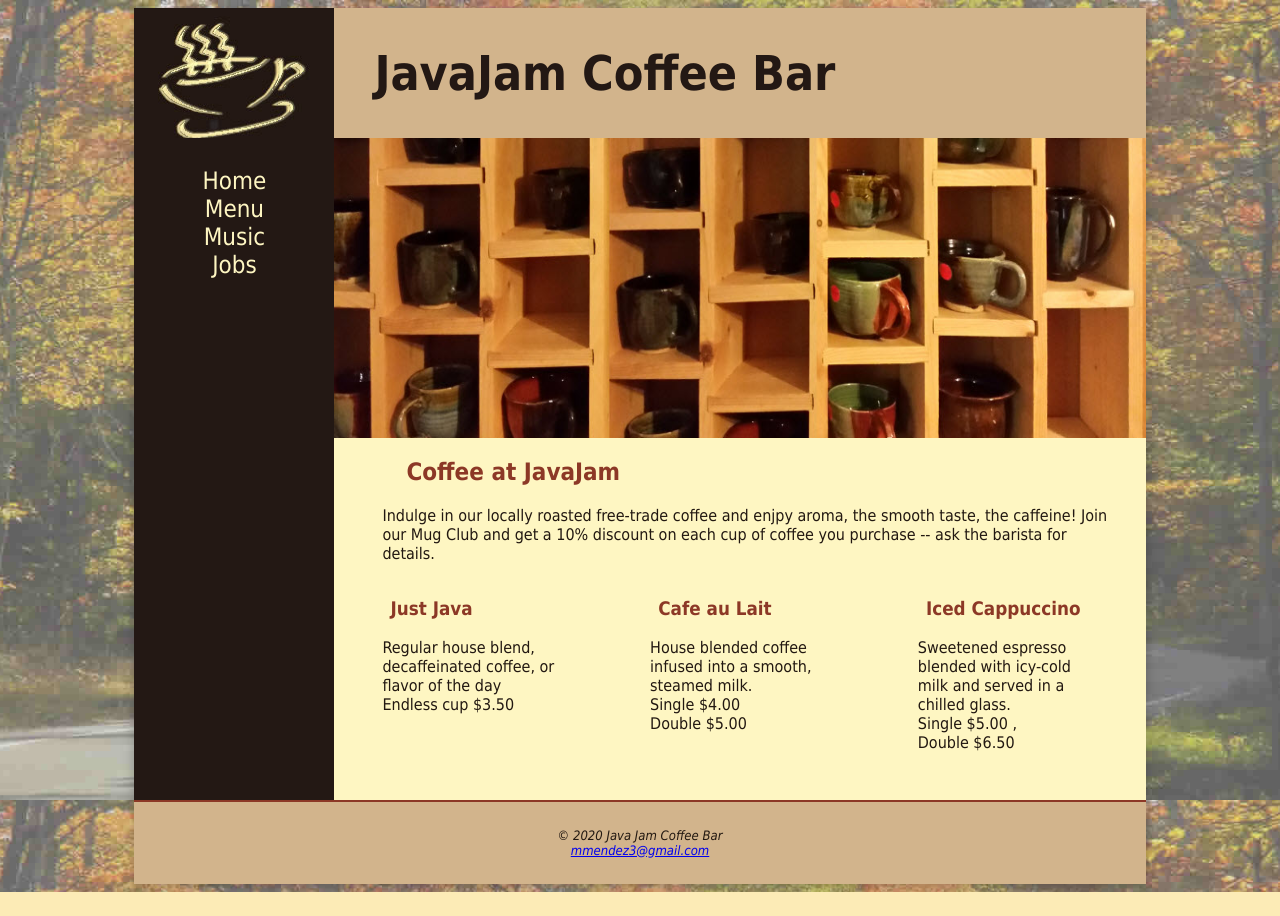
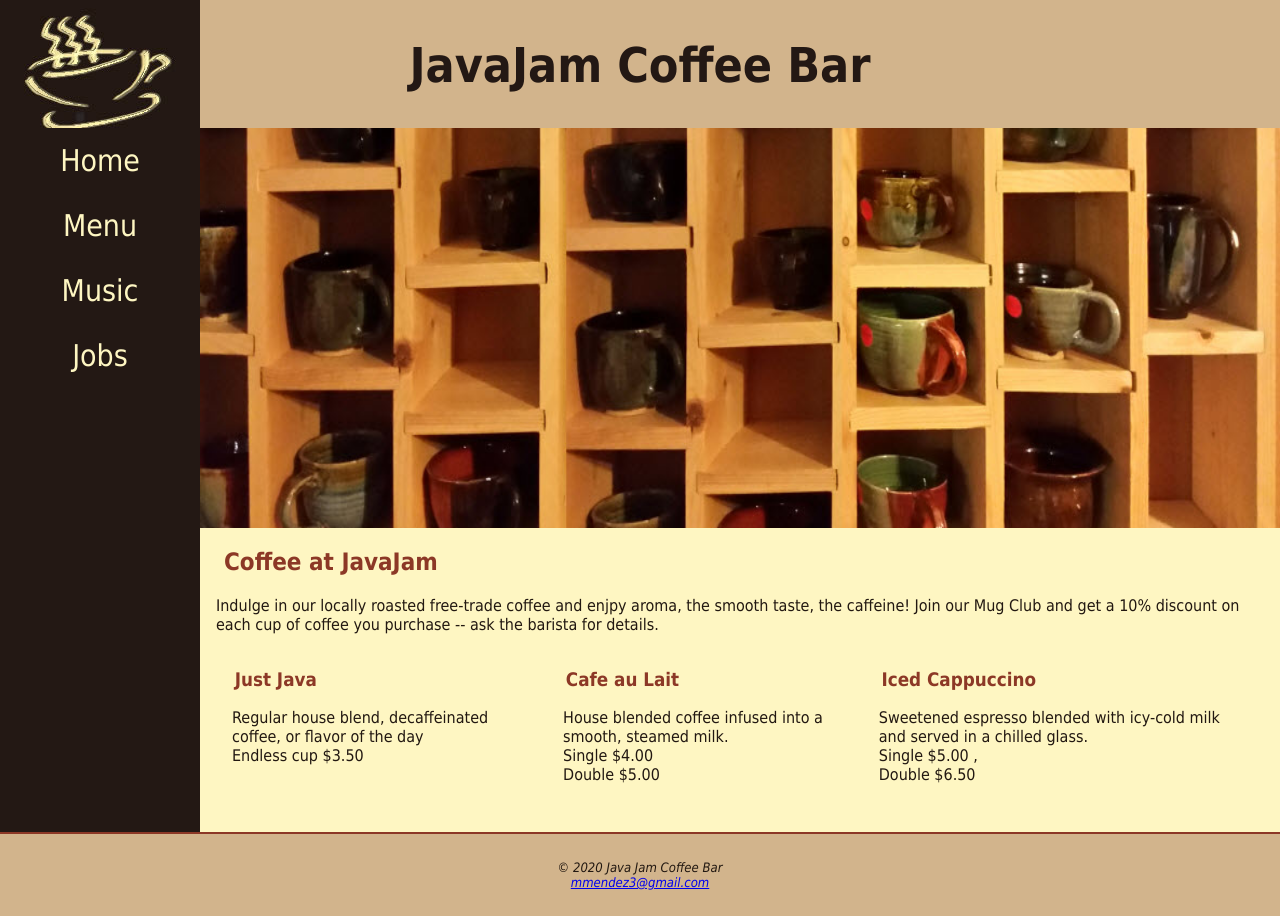
Before and after one commit to mayooo18/javajam, a plain HTML site: page menu.html in a window 1280 px wide. Before the commit the page ends 892 px from the top, so only its background shows below. Drawn offline with Linux system fonts and the light colour scheme.

Commit message:
javajam7 completed week 4

```diff
--- a/javajam.css
+++ b/javajam.css
@@ -4,31 +4,28 @@
 
 body{
     font-family: Tahoma, Arial, sans-serif;
-    background-color: #fcebb6;
+    background-color: #d2b48c;
     color: #221811;
-    background-image: url("./graphics /fadedroad50.jpg") ;
-    background-repeat: no-repeat;
-    background-size: cover;
-    background-attachment: fixed;
+    margin: 0;
 }
 
 #homehero{
     height: 300px;
-    background-image: url("./graphics /hero.jpg");
+    background-image: url("./graphics /road.jpg");
     background-repeat: no-repeat;
     background-size: 100%100%;
     background-position: center;
 }
 #heromugs{
     height: 300px;
-    background-image: url("./graphics /heromugs.jpg");
+    background-image: url("./graphics /threemugs.jpg");
     background-repeat: no-repeat;
     background-size: 100%100%;
     background-position: center;
 }
 #heroguitar{
     height: 300px;
-    background-image: url("./graphics /heroguitar.jpg");
+    background-image: url("./graphics /guitar.jpg");
     background-repeat: no-repeat;
     background-size: 100%100%;
     background-position: center;
@@ -39,44 +36,49 @@ main{
     padding-right: 0;
     padding-top: 0;
     padding-bottom: 2em;
-    margin-left: 200px;
     background-color: #fef6c2;
-    overflow: auto;
+
 
 }
 
 
 main h2{
-    padding-left: 3em;
+    padding-left: 1em;
+    padding-right: 1em;
+}
+main h3{
+    padding-left: 1em;
+    padding-right: 1em;
+}
+main h4{
+    padding-left: 1em;
+    padding-right: 1em;
+}
+main p{
+    padding-left: 1em;
+    padding-right: 1em;
+}
+main ul{
+    padding-left: 2em;
     padding-right: 2em;
 }
-main h3{
-    padding-left: 3em;
-    padding-right: 2em;
-}
-main h4{
-    padding-left: 3em;
-    padding-right: 2em;
-}
-main p{
-    padding-left: 3em;
-    padding-right: 2em;
-}
-main ul{
-    padding-left: 3em;
-    padding-right: 2em;
+main div{
+    padding-left: 1em;
+    padding-right: 1em;
+
 }
 main dl{
-    padding-left: 3em;
-    padding-right: 2em;
+    padding-left: 1em;
+    padding-right: 1em;
 }
 header{
     background-color:#d2b48c;
     color: #231814;
-    background-image: url("./graphics /coffeelogo.jpg") ;
+    background-image: url("./graphics /cup.jpg") ;
     background-repeat: no-repeat;
+    height: 128px;
     padding-top: 5px;
-    padding-left: 240px;
+    padding-left: 105px;
     padding-bottom: 5px;
 }
 header a:link,
@@ -91,7 +93,7 @@ header a:hover{
 }
 
 h1{
-    font-size: 3em;
+    font-size: 2em;
 
 }
 h3{
@@ -119,17 +121,18 @@ h4{
 
 nav{
     text-align: center;
-    font-weight: 200;
     font-size: 1.5em;
-    padding-top: 5px;
-    padding-bottom: 5px;
-    float: left;
-    width: 200px;
+
+
+
 
 }
 nav ul{
-    list-style-type: none;
-    padding-left: 0;
+    display: flex;
+    flex-direction: column;
+    margin: 0;
+    padding: 0;
+    font-size: 1.25em;
 
 }
 nav a{
@@ -144,6 +147,14 @@ nav a:visited {
 nav a:hover {
     color: #cc9933;
 }
+nav li{
+    padding-top: .5em;
+    padding-bottom: .5em;
+    padding-left: 1em;
+    padding-right: 1em;
+    width: 100%;
+    border-bottom: 1px solid;
+}
 footer{
     text-align: center;
     font-size: small;
@@ -154,16 +165,10 @@ footer{
 }
 
 #wrapper {
-    width: 80%;
-    margin-right: auto;
-    margin-left: auto;
     background-color: #231814;
-    min-width:900px ;
-    max-width: 1280px;
-    box-shadow:0 4px 12px rgba(0, 0, 0, .25);
     padding: 0;
+  }
 
-}
 .details{
     padding-left: 20%;
     padding-right: 20%;
@@ -173,14 +178,101 @@ img{
     padding-left: 10px;
     padding-right: 10px;
 }
-.onethird {
-    float: left;
-    width: 33%;
+
+#mobile{
+    display: inline;
 }
+#desktop{
+    display: none;
+}
+@media (min-width: 600px){
+   header{
+    text-align: center;
+    padding-left: 0;
+   }
 
+   h1{
+    font-size: 3em;
+   }
 
-.floatleft{
-    float: left;
-    margin-right: 2em;
-    margin-bottom: 2em;
+   nav ul{
+    display: flex;
+    flex-direction: row;
+    justify-content: space-around;
+    flex-wrap: nowrap;
+   }
+
+   nav li {
+    border-bottom: none;
+   }
+
+   #homehero{
+    height: 50vh;
+    background-image: url("./graphics /hero.jpg");
+   }
+
+   #heromugs{
+    height: 50vh;
+    background-image: url("./graphics /heromugs.jpg");
+   }
+
+    #heroguitar{
+     height: 50vh;
+     background-image: url("./graphics /heroguitar.jpg");
+    }
+
+    #flow{
+        display: flex;
+        flex-direction: row;
+    }
+
+    #mobile{
+        display: none;
+    }
+
+    #desktop{
+        display: inline;
+    }
+
+    .details{
+        display: flex;
+        flex-direction: row;
+    }
+
+    h4{
+        margin-left: 10%;
+        margin-right: 10%;
+    }
+
+    @media (min-width: 1024px){
+        @supports(display:grid){
+            header{
+                grid-area: header;
+            }
+            nav {
+                grid-area: nav;
+            }
+            main {
+                grid-area: main;
+            }
+            footer {
+                grid-area: footer;
+            }
+
+            #wrapper{
+                display: grid;
+                grid-template:
+                    "header header"
+                    "nav main"
+                    "footer footer"
+                    /200px;
+            }
+            nav ul {
+                flex-direction: column;
+            }
+            header{
+                background-image: url("./graphics /coffeelogo.jpg");
+            }
+        }
+    }
 }
--- a/menu.html
+++ b/menu.html
@@ -26,23 +26,24 @@
     <p>Indulge in our locally roasted free-trade coffee and enjpy aroma, the smooth taste, the caffeine! Join our Mug Club and get a 10% discount on each cup of coffee you purchase -- ask the barista for details.</p>
 
 
-
-    <section class = "onethird">
+<div id="flow">
+    <section >
         <h3>Just Java</h3>
         <p>Regular house blend, decaffeinated coffee, or flavor of the day <br>
         Endless cup $3.50</p>
     </section>
 
-    <section class = "onethird">
+    <section >
         <h3>Cafe au Lait</h3>
         <p>House blended coffee infused into a smooth, steamed milk. <br>
             Single $4.00 <br>Double $5.00</p>
     </section>
-    <section class = "onethird">
+    <section >
         <h3>Iced Cappuccino</h3>
         <p>Sweetened espresso blended with icy-cold milk and served in a chilled glass. <br>
             Single $5.00 ,<br>Double $6.50</p>
     </section>
+</div>
 </body>
 
 </main>
```
Also changed, not shown: index.html (+2 -1 lines), music.html (+3 -3 lines), graphics /cup.jpg (added), graphics /guitar.jpg (added), graphics /road.jpg (added), graphics /threemugs.jpg (added).
